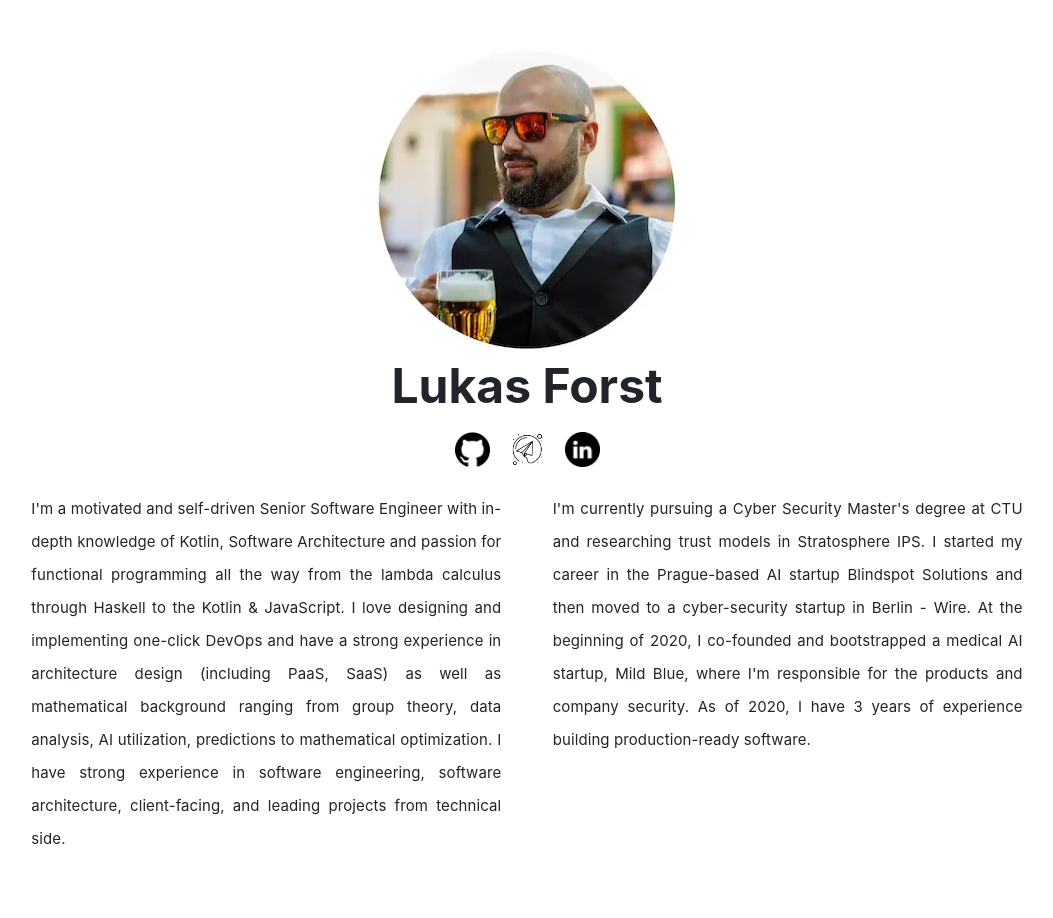
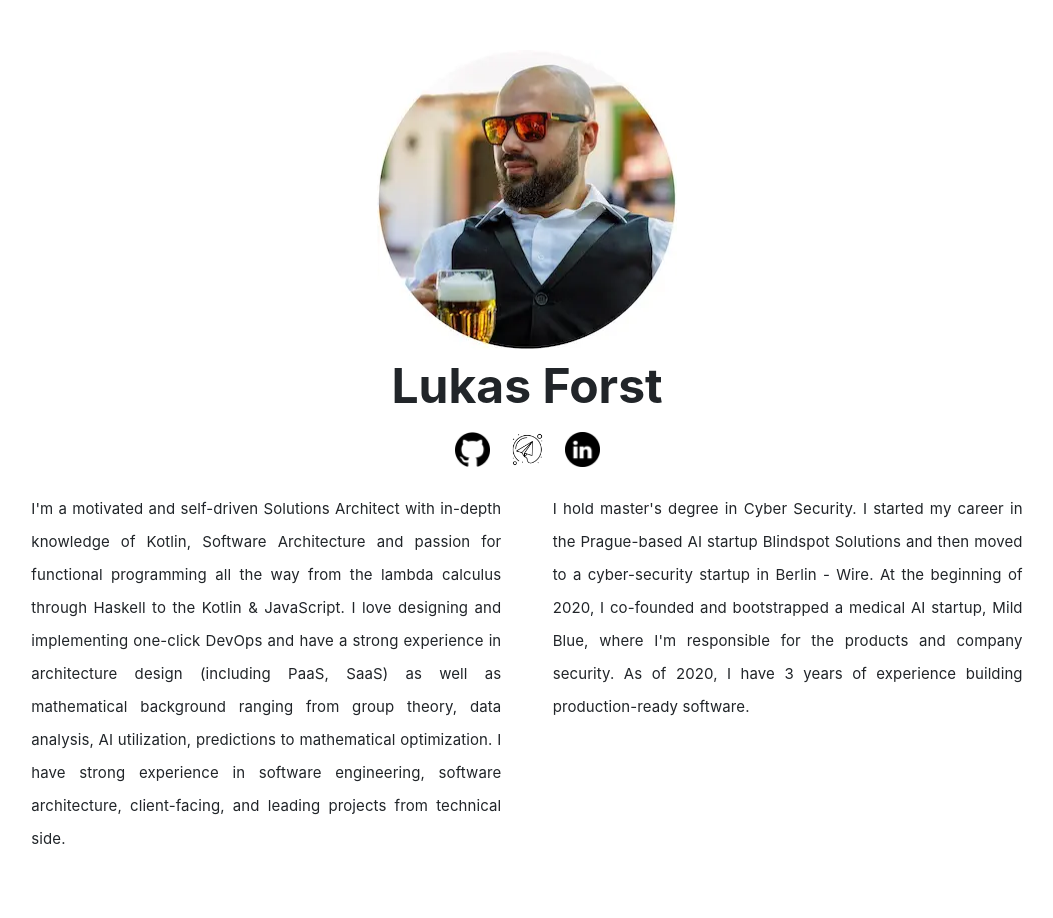
Before and after one commit to LukasForst/lukas.forst.dev, a Next.js app: page / in a window 1280 px wide. Shown: the top 918 px of the page, without its empty margins (113-1166 px from the left). Built offline with nearby package versions, Linux system fonts and the light colour scheme.

Commit message:
Update About.tsx

```diff
--- a/components/About.tsx
+++ b/components/About.tsx
@@ -62,7 +62,7 @@ export default function About() {
       <div className={`row justify-content-evenly`}>
         <div className={`col ${styles.textBlock}`}>
           {`
-          I'm a motivated and self-driven Senior Software Engineer with in-depth knowledge of Kotlin,
+          I'm a motivated and self-driven Solutions Architect with in-depth knowledge of Kotlin,
           Software Architecture and passion for functional programming all the way
           from the lambda calculus through Haskell to the Kotlin & JavaScript.
           I love designing and implementing one-click DevOps and have a strong
@@ -74,7 +74,7 @@ export default function About() {
         </div>
         <div className={`col ${styles.textBlock}`}>
           {`
-          I'm currently pursuing a Cyber Security Master's degree at CTU and researching trust models in Stratosphere IPS.
+          I hold master's degree in Cyber Security.
           I started my career in the Prague-based AI startup Blindspot Solutions and then moved to a cyber-security startup in
           Berlin - Wire. At the beginning of 2020, I co-founded and bootstrapped a medical AI startup, Mild Blue,
           where I'm responsible for the products and company security.
```
